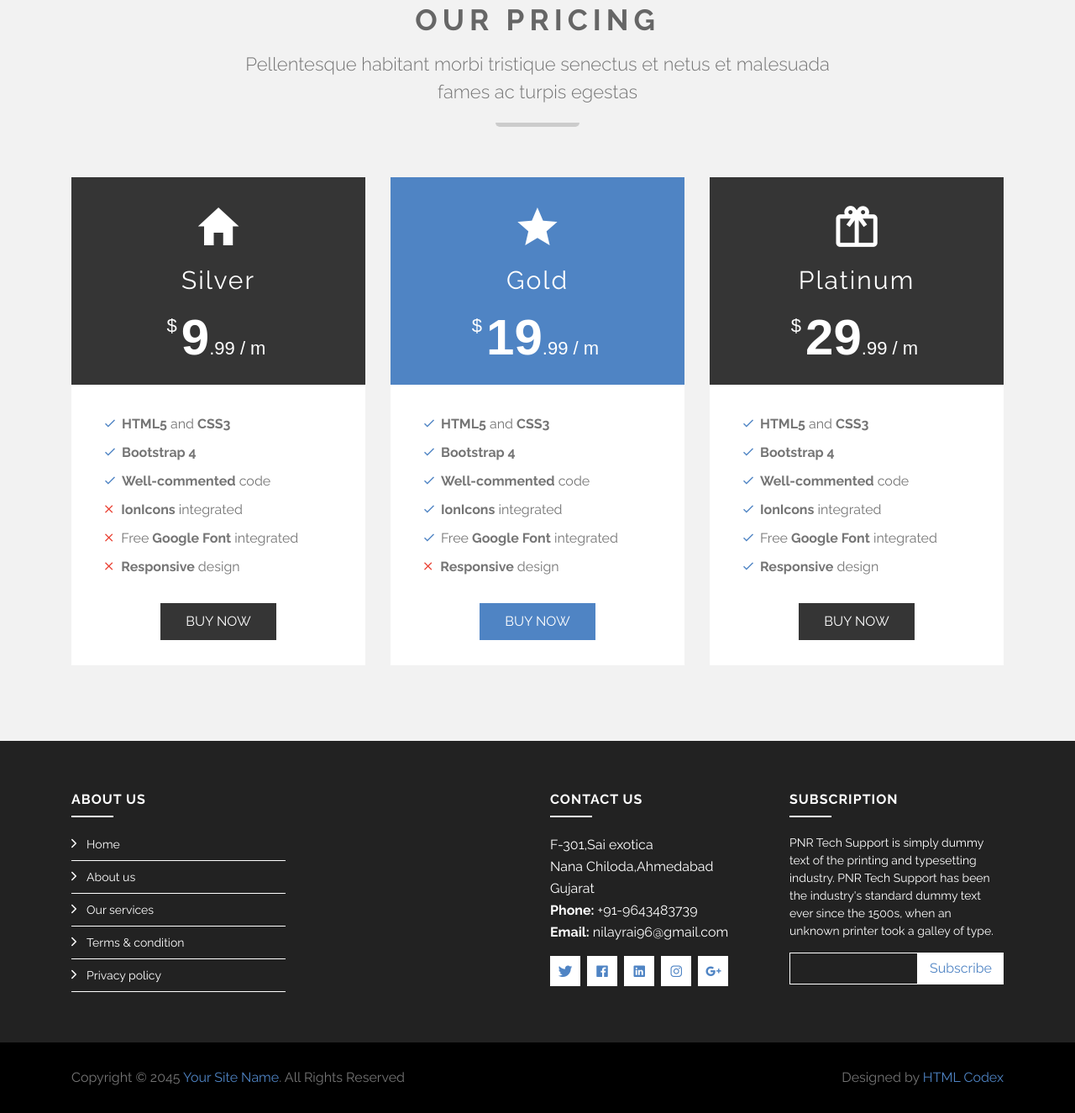
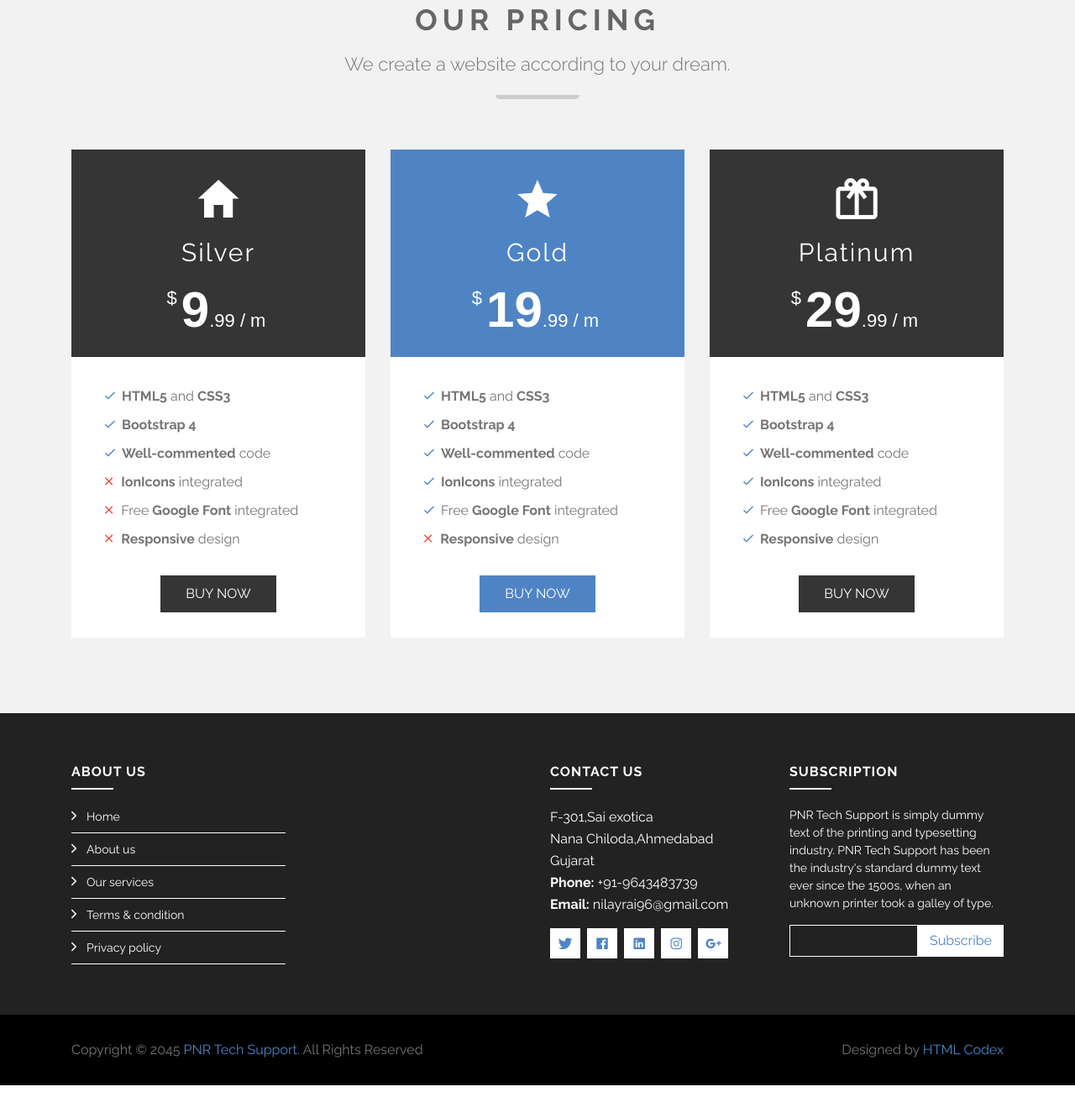
Before and after one commit to pnrtech/pnrtechsupport, a plain HTML site: page pricing.html in a window 1280 px wide. Shown: the part 187-1512 px from the top of the page at 84% size. After the commit the page ends 1479 px from the top, so only its background shows below. Drawn offline with Linux system fonts and the light colour scheme.

Commit message:
pricing.html

```diff
--- a/pricing.html
+++ b/pricing.html
@@ -66,7 +66,7 @@
                 <div class="section-header">
                     <h2>Our Pricing</h2>
                     <p>
-                        Pellentesque habitant morbi tristique senectus et netus et malesuada fames ac turpis egestas
+                        We create a website according to your dream.
                     </p>
                 </div>
                 <div class="row">
@@ -185,7 +185,7 @@
             <div class="container">
                 <div class="row align-items-center">
                     <div class="col-md-6 copyright">
-                        Copyright &copy; 2045 <a href="">Your Site Name</a>. All Rights Reserved
+                        Copyright &copy; 2045 <a href="">PNR Tech Support</a>. All Rights Reserved
                     </div>
                     <div class="col-md-6 credit">
 						<!--/*** This template is free as long as you keep the footer author’s credit link/attribution link/backlink. If you'd like to use the template without the footer author’s credit link/attribution link/backlink, you can purchase the Credit Removal License from "https://htmlcodex.com/credit-removal". Thank you for your support. ***/-->
```
